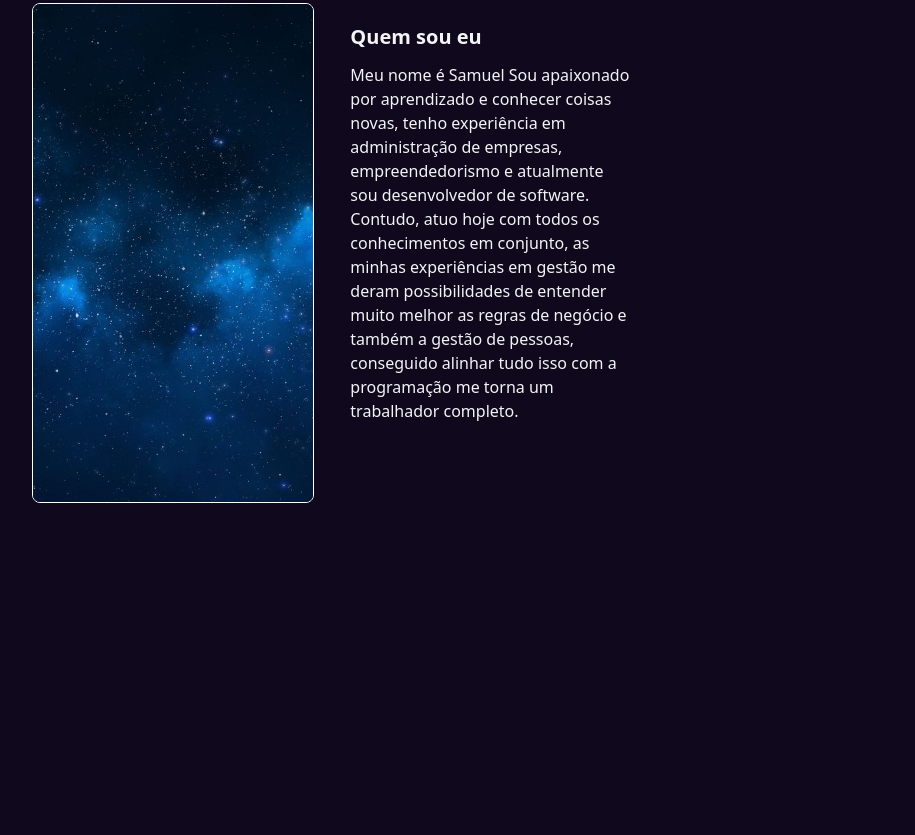
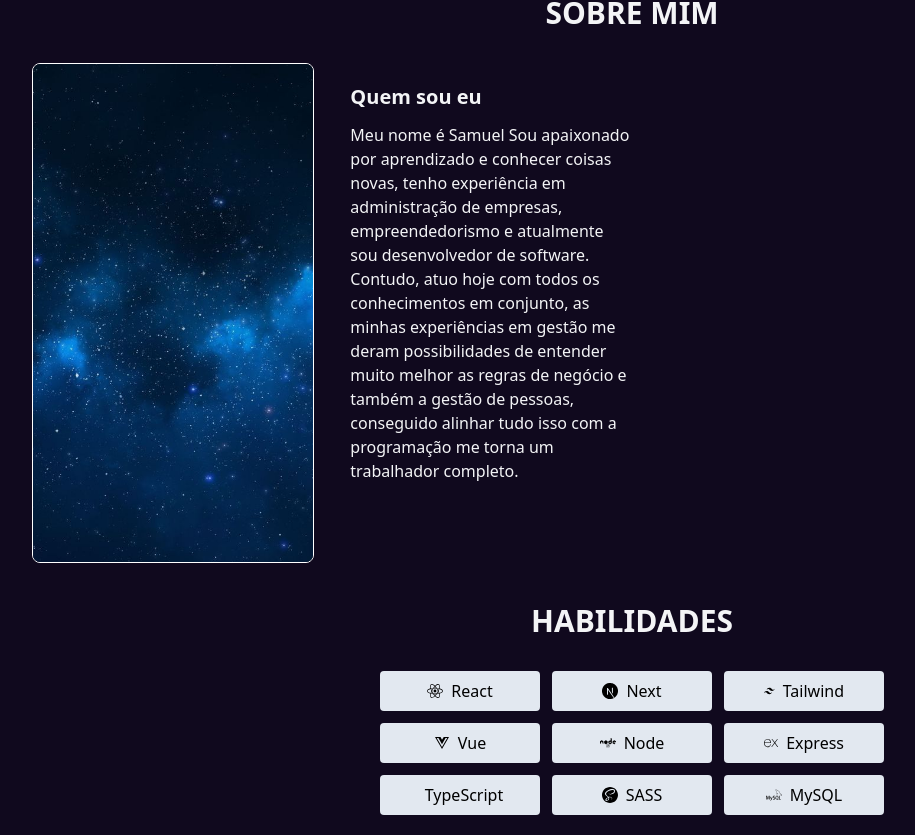
Before and after one commit to samuellgc/personal-website, a Next.js app: page / in a window 1280 px wide. Shown: the part 865-1700 px from the top of the page, without its empty margins (8-923 px from the left). Before the commit the page ends 1368 px from the top, so only its background shows below. Built offline with nearby package versions, Linux system fonts and the light colour scheme.

Commit message:
Create skill section

```diff
--- a/src/app/page.tsx
+++ b/src/app/page.tsx
@@ -1,11 +1,13 @@
 import About from '@/components/sections/about';
 import Hero from '@/components/sections/hero';
+import Skill from '@/components/sections/skills';
 
 export default function Home() {
   return (
-    <main className="flex min-h-screen flex-col px-10">
+    <main className="flex min-h-screen flex-col py-5 px-10 gap-10">
       <Hero />
       <About />
+      <Skill />
     </main>
   );
 }
--- a/src/components/sections/about.tsx
+++ b/src/components/sections/about.tsx
@@ -2,11 +2,12 @@ import ImageComponent from '../ui/image';
 import NebulosaImagem from '../../utils/images/nebulosa.jpg';
 import { aboutPtBr, quemSouEu, tituloCard } from '@/utils/data/about';
 import Articles from '../composition/articles';
+import Title from '../ui/title';
 
 export default function About() {
   return (
     <section className='flex gap-8 flex-col'>
-      <h2 className='font-bold text-3xl w-full text-center uppercase'>{tituloCard}</h2>
+      <Title title={tituloCard} />
       <div className='flex gap-4'>
         <ImageComponent size='large' imagePath={NebulosaImagem} alt='Capa Espaço' />
         <Articles body={aboutPtBr} title={quemSouEu} />
--- a/src/components/sections/skills.tsx
+++ b/src/components/sections/skills.tsx
@@ -0,0 +1,24 @@
+import { FaNode, FaReact, FaVuejs } from 'react-icons/fa';
+import { SiExpress, SiMysql, SiNextdotjs, SiSass, SiTailwindcss, SiTypescript } from 'react-icons/si';
+import { CardSkills } from '../ui/cards';
+import { titleSkillPt } from '@/utils/data/skill';
+import Title from '../ui/title';
+
+export default function Skill() {
+  return (
+    <section className='flex flex-col gap-8 justify-center'>
+      <Title title={titleSkillPt} />
+      <div className='flex gap-3 justify-center w-1/2 flex-wrap mx-auto'>
+        <CardSkills icon={<FaReact />} title='React' />
+        <CardSkills icon={<SiNextdotjs />} title='Next' />
+        <CardSkills icon={<SiTailwindcss />} title='Tailwind' />
+        <CardSkills icon={<FaVuejs />} title='Vue' />
+        <CardSkills icon={<FaNode />} title='Node' />
+        <CardSkills icon={<SiExpress />} title='Express' />
+        <CardSkills icon={<SiTypescript />} title='TypeScript' />
+        <CardSkills icon={<SiSass />} title='SASS' />
+        <CardSkills icon={<SiMysql />} title='MySQL' />
+      </div>
+    </section>
+  );
+}
--- /dev/null
+++ b/src/components/ui/cards.tsx
@@ -0,0 +1,17 @@
+import { CardSkillType } from '@/@types/types';
+
+export function CardSkills({ ...props }: CardSkillType) {
+  return (
+    <div className='px-10 py-2 bg-slate-200 text-black rounded sm:w-40'>
+      <span className='flex gap-2 justify-center items-center'>
+        {props.icon}{props.title}
+      </span>
+    </div>
+  );
+}
+
+export function CardProject() {
+  return (
+    <div></div>
+  );
+}
--- /dev/null
+++ b/src/components/ui/title.tsx
@@ -0,0 +1,7 @@
+import { TitleType } from '@/@types/types';
+
+export default function Title({ ...props }: TitleType) {
+  return (
+    <h2 className='font-bold text-3xl w-full text-center uppercase'>{props.title}</h2>
+  );
+}
--- /dev/null
+++ b/src/utils/data/skill.ts
@@ -0,0 +1,2 @@
+export const titleSkillPt = 'Habilidades';
+export const titleSkillEn = 'My name is Samuel';
```
Also changed, not shown: src/@types/types.ts (+16 -0 lines), src/components/ui/card.tsx (deleted).
